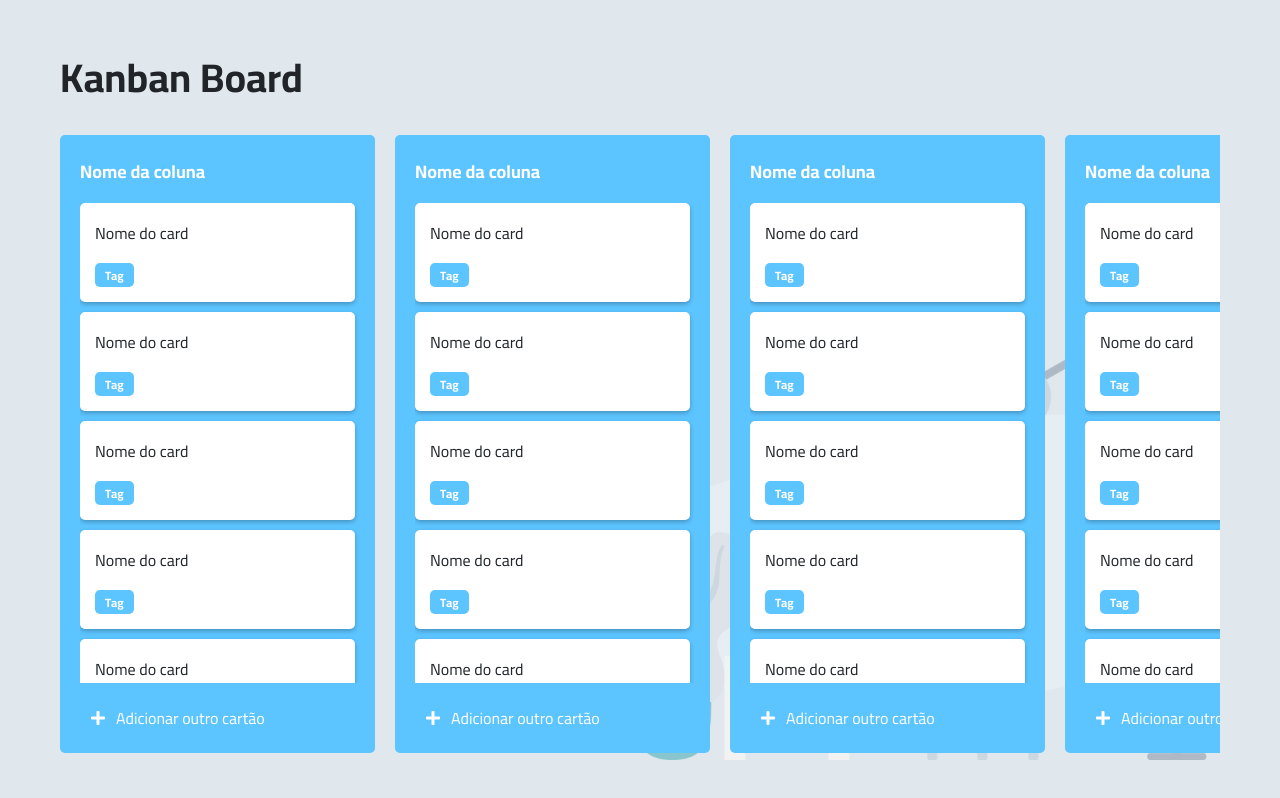
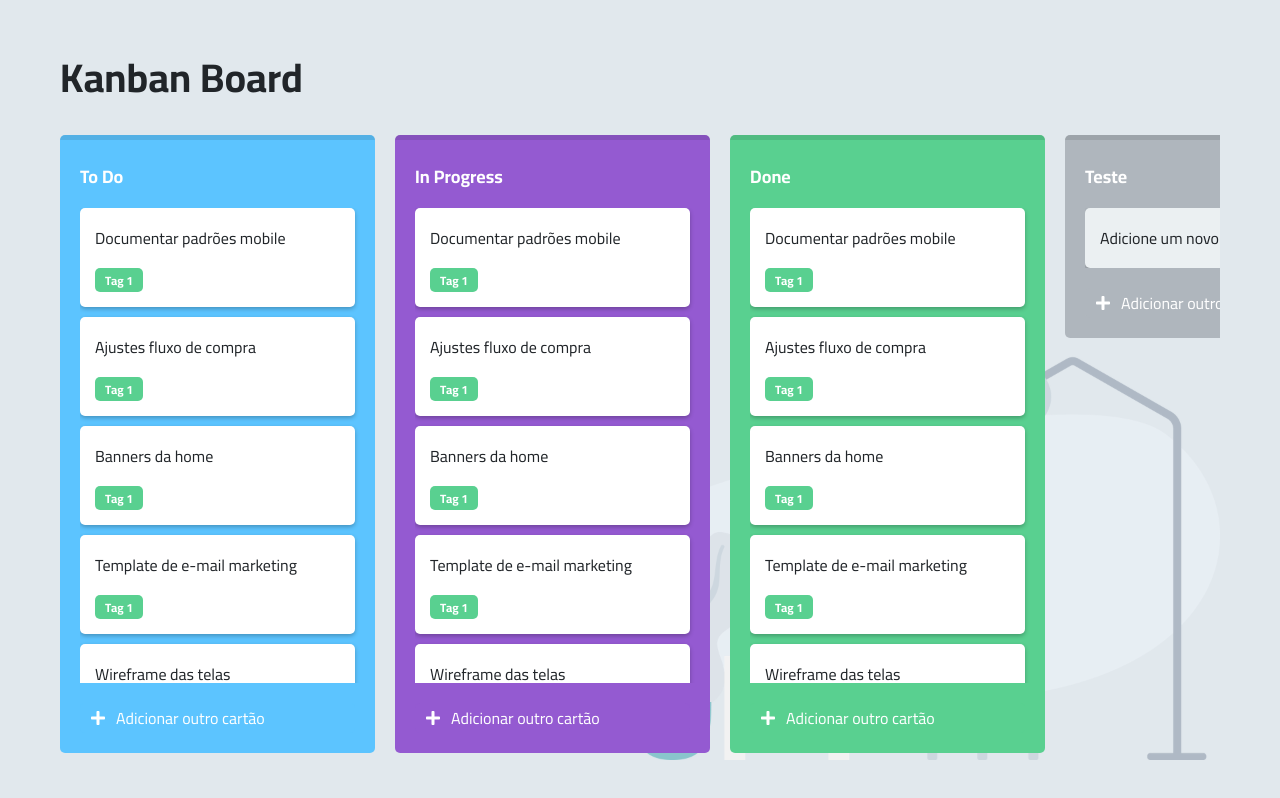
Before and after one commit to corvinau/kanban-board, a React (Create React App) app: page / in a window 1280 px wide. Built offline with nearby package versions, Linux system fonts and the light colour scheme.

Commit message:
added mock data, layout adjustments and types
Signed-off-by: Tatiane Medeiros <tatianeportelamedeiros@gmail.com>

```diff
--- a/src/components/BoardCard/index.tsx
+++ b/src/components/BoardCard/index.tsx
@@ -2,11 +2,15 @@
 
 import { Container, Tag } from './styles';
 
-const BoardCard: React.FC = () => {
+const BoardCard: React.FC<ICard> = data => {
+  console.log(data);
+
   return (
     <Container>
-      <div className="card-name">Nome do card</div>
-      <Tag>Tag</Tag>
+      <div className="card-name">{data.title}</div>
+      <Tag color={data.tag.color}>
+        {data.tag.name !== '' ? data.tag.name : '-'}
+      </Tag>
     </Container>
   );
 };
--- a/src/components/BoardCard/styles.ts
+++ b/src/components/BoardCard/styles.ts
@@ -43,7 +43,7 @@
   height: 24px;
   width: fit-content;
 
-  background: #5CC4FF;
+  background-color: ${props => (props.color ? props.color : '#afb6bd')};;
   border-radius: 5px;
 
   font-weight: 700;
--- a/src/components/BoardColumn/index.tsx
+++ b/src/components/BoardColumn/index.tsx
@@ -1,42 +1,37 @@
 import React from 'react';
+
+import mockCards from '../../data/cards';
 
 import { FaPlus } from 'react-icons/fa';
 
 import BoardCard from '../BoardCard';
-// import BoardCardEmpty from '../BoardCardEmpty';
+import BoardCardEmpty from '../BoardCardEmpty';
 
 import { Container } from './styles';
 
-const BoardColumn: React.FC = () => {
+const BoardColumn: React.FC<IColumn> = data => {
   const handleOpenPanel = () => {
     console.log('clicou');
   };
 
   return (
-    <Container>
-      <div className="column-name">Nome da coluna</div>
+    <Container color={data.color}>
+      <div key={data.id}>
+        <div className="column-name">{data.name}</div>
         <div className="column-card">
-        <BoardCard />
-        <BoardCard />
-        <BoardCard />
-        <BoardCard />
-        <BoardCard />
-        <BoardCard />
-        <BoardCard />
-        <BoardCard />
-        <BoardCard />
-        <BoardCard />
-        <BoardCard />
-        <BoardCard />
-        <BoardCard />
-        <BoardCard />
-        <BoardCard />
-        <BoardCard />
-        <BoardCard />
-        <BoardCard />
-        <BoardCard />
-
-        {/* <BoardCardEmpty /> */}
+          {data.cards.length !== 0 ? (
+            mockCards.map(item => (
+              <BoardCard
+                id={item.id}
+                title={item.title}
+                tag={item.tag}
+                description={item.description}
+                column={item.column}
+              />
+            ))
+          ) : (
+            <BoardCardEmpty />
+          )}
         </div>
         <div className="column-button" role="button" onClick={handleOpenPanel}>
           <div className="button-icon">
@@ -44,6 +39,7 @@
           </div>
           <div className="button-name">Adicionar outro cartão</div>
         </div>
+      </div>
     </Container>
   );
 };
--- a/src/components/BoardColumn/styles.ts
+++ b/src/components/BoardColumn/styles.ts
@@ -7,7 +7,9 @@
   margin-right: 20px;
   padding: 20px 0;
 
-  background-color: #5CC4FF;
+  background-color: ${(props) => props.color ? props.color : '#afb6bd'};
+
+  border-top: 5px solid rgba(0, 0, 0, 0.1);
 
   :last-child {
     margin-right: 0;
@@ -23,7 +25,7 @@
 
   .column-card {
     overflow: auto;
-    max-height: calc(100vh - 320px);
+    max-height: calc(100vh - 325px);
     margin: 0px 15px 0px 20px;
   }
 
@@ -33,7 +35,7 @@
 
     border-radius: 5px;
     color: #FFFFFF;
-    background-color: #5CC4FF;
+    background-color: ${props => (props.color ? props.color : '#afb6bd')};
     margin: 20px 20px 0;
 
     :hover {
--- a/src/components/SidePanel/index.tsx
+++ b/src/components/ModalPanel/index.tsx
@@ -2,12 +2,12 @@
 
 import { Container } from './styles';
 
-const SidePanel: React.FC = () => {
+const ModalPanel: React.FC = () => {
   return (
     <Container>
-      <div>painel lateral</div>
+      <div>modal</div>
     </Container>
   );
 };
 
-export default SidePanel;
+export default ModalPanel;
--- /dev/null
+++ b/src/data/cards.ts
@@ -0,0 +1,94 @@
+const mockCards: ICard[] = [
+  {
+    id: '1',
+    title: 'Documentar padrões mobile',
+    tag: {
+      name: 'Tag 1',
+      color: '#59D090'
+    },
+    description: '',
+    column: ['1'],
+  },
+  {
+    id: '2',
+    title: 'Ajustes fluxo de compra',
+    tag: {
+      name: 'Tag 1',
+      color: '#59D090'
+    },
+    description: '',
+    column: ['1'],
+  },
+  {
+    id: '3',
+    title: 'Banners da home',
+    tag: {
+      name: 'Tag 1',
+      color: '#59D090'
+    },
+    description: '',
+    column: ['1'],
+  },
+  {
+    id: '4',
+    title: 'Template de e-mail marketing',
+    tag: {
+      name: 'Tag 1',
+      color: '#59D090'
+    },
+    description: '',
+    column: ['1'],
+  },
+  {
+    id: '5',
+    title: 'Wireframe das telas',
+    tag: {
+      name: 'Tag 2',
+      color: '#5CC4FF'
+    },
+    description: '',
+    column: ['2'],
+  },
+  {
+    id: '6',
+    title: 'Implementação do blog',
+    tag: {
+      name: 'Tag 2',
+      color: '#945AD1'
+    },
+    description: '',
+    column: ['3'],
+  },
+  {
+    id: '7',
+    title: 'Análise de métricas',
+    tag: {
+      name: 'Tag 2',
+      color: '#945AD1'
+    },
+    description: '',
+    column: ['3'],
+  },
+  {
+    id: '8',
+    title: 'UX Review',
+    tag: {
+      name: 'Tag 2',
+      color: '#945AD1'
+    },
+    description: '',
+    column: ['3'],
+  },
+  {
+    id: '9',
+    title: 'Teste',
+    tag: {
+      name: '',
+      color: ''
+    },
+    description: '',
+    column: ['4'],
+  },
+]
+
+export default mockCards;
--- /dev/null
+++ b/src/data/columns.ts
@@ -0,0 +1,28 @@
+const mockColumns: IColumn[] = [
+  {
+    id: '1',
+    name: 'To Do',
+    color: '#5CC4FF',
+    cards: ['1', '2', '3', '4']
+  },
+  {
+    id: '2',
+    name: 'In Progress',
+    color: '#945AD1',
+    cards: ['5']
+  },
+  {
+    id: '3',
+    name: 'Done',
+    color: '#59D090',
+    cards: ['6', '7', '8']
+  },
+  {
+    id: '',
+    name: 'Teste',
+    color: '',
+    cards: []
+  },
+]
+
+export default mockColumns;
--- a/src/pages/Dashboard/index.tsx
+++ b/src/pages/Dashboard/index.tsx
@@ -1,4 +1,6 @@
 import React from 'react';
+
+import moockColumns from '../../data/columns';
 
 import BoardColumn from '../../components/BoardColumn';
 import BoardColumnButton from '../../components/BoardColumnButton';
@@ -8,18 +10,14 @@
 const Dashboard: React.FC = () => {
   return (
     <Container>
-      <BoardColumn />
-      <BoardColumn />
-      <BoardColumn />
-      <BoardColumn />
-      <BoardColumn />
-      <BoardColumn />
-      <BoardColumn />
-      <BoardColumn />
-      <BoardColumn />
-      <BoardColumn />
-      <BoardColumn />
-      <BoardColumn />
+      {moockColumns.map(item => (
+        <BoardColumn
+          id={item.id}
+          name={item.name}
+          color={item.color}
+          cards={item.cards}
+        />
+      ))}
 
       <BoardColumnButton />
     </Container>
--- a/src/react-app-env.d.ts
+++ /dev/null
@@ -1 +0,0 @@
-/// <reference types="react-scripts" />
```
Also changed, not shown: src/types.d.ts (added, +19 -0 lines), src/components/ModalPanel/styles.ts (renamed from src/components/SidePanel/styles.ts). Lines whose indentation alone changed are shown as unchanged.
